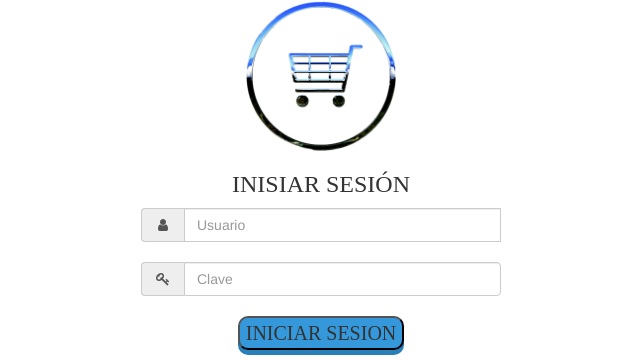
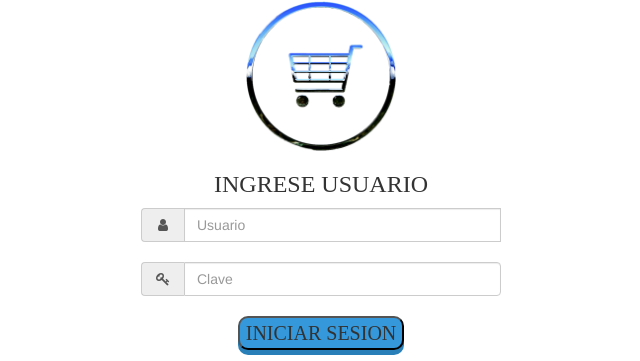
Before and after one commit to jdonaires/CompraVentaV, a PHP site: page /frmLogin.php in a window 1280 px wide. Shown: the part 176-537 px from the top of the page, without its empty margins (319-959 px from the left). Run offline with PHP 8.4, Linux system fonts and the light colour scheme; some libraries are stand-ins or nearby versions.

Commit message:
cambio de texto
se realizo una coreccion en el texto inisiar sesion por ingrese usuario

```diff
--- a/DESIGNER/frmLogin.php
+++ b/DESIGNER/frmLogin.php
@@ -59,7 +59,7 @@ if(isset($_POST['ingresar']))
 							<h3 class="letras" >TOMASSA ELECTRIC</h3>
 						</section>
 						<img src="imagenes/logo.png" width="150" height="150"/>
-						<h3 class="letras">INISIAR SESIÓN</h3>
+						<h3 class="letras">INGRESE USUARIO</h3>
             <form action="<?php echo htmlspecialchars($_SERVER['PHP_SELF'])?>" method="post" class="pure-form pure-form-stacked" style="margin-bottom:30px;">
 						<form id="frm" class="form-horizontal" enctype="multipart/form-data">
 							<section class="input-group">
```
